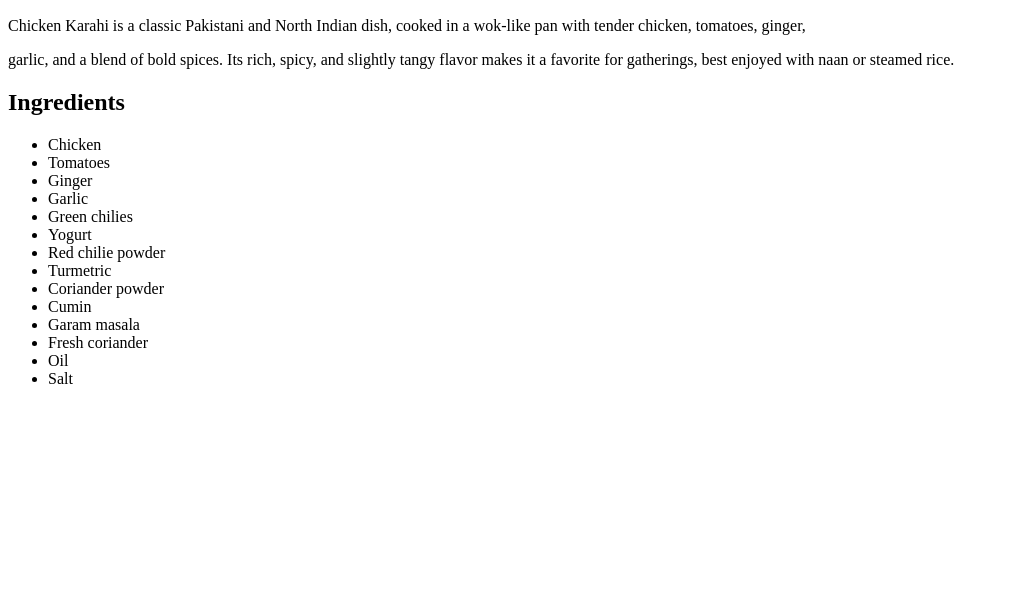
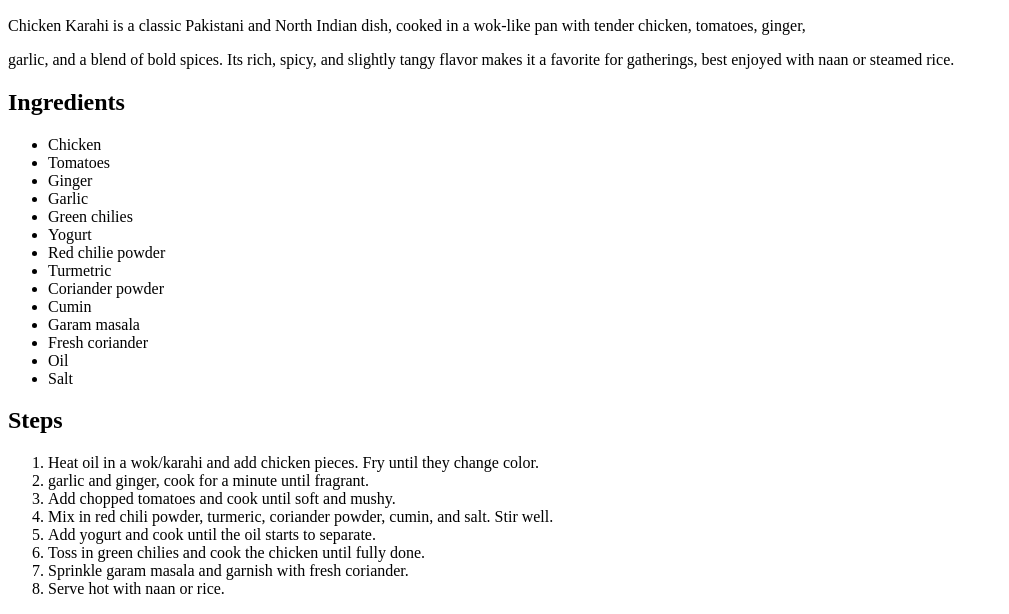
Before and after one commit to billalahmad461-bot/odin-recipes, a plain HTML site: page recipes/chicken-karahi.html in a window 1280 px wide. Shown: the part 509-1123 px from the top of the page, without its empty margins (0-1009 px from the left). Before the commit the page ends 913 px from the top, so only its background shows below. Drawn offline with Linux system fonts and the light colour scheme.

Commit message:
feat: Add the ordered list of steps of recipe of chicken biryani

```diff
--- a/recipes/chicken-karahi.html
+++ b/recipes/chicken-karahi.html
@@ -29,6 +29,18 @@
         <li>Fresh coriander</li>
         <li>Oil</li>
         <li>Salt</li>
+
     </ul>
+    <h2>Steps</h2>
+    <ol>
+        <li>Heat oil in a wok/karahi and add chicken pieces. Fry until they change color.</li>
+        <li>garlic and ginger, cook for a minute until fragrant.</li>
+        <li>Add chopped tomatoes and cook until soft and mushy.</li>
+        <li>Mix in red chili powder, turmeric, coriander powder, cumin, and salt. Stir well.</li>
+        <li>Add yogurt and cook until the oil starts to separate.</li>
+        <li>Toss in green chilies and cook the chicken until fully done.</li>
+        <li>Sprinkle garam masala and garnish with fresh coriander.</li>
+        <li>Serve hot with naan or rice.</li>
+    </ol>
 </body>
 </html>
```
